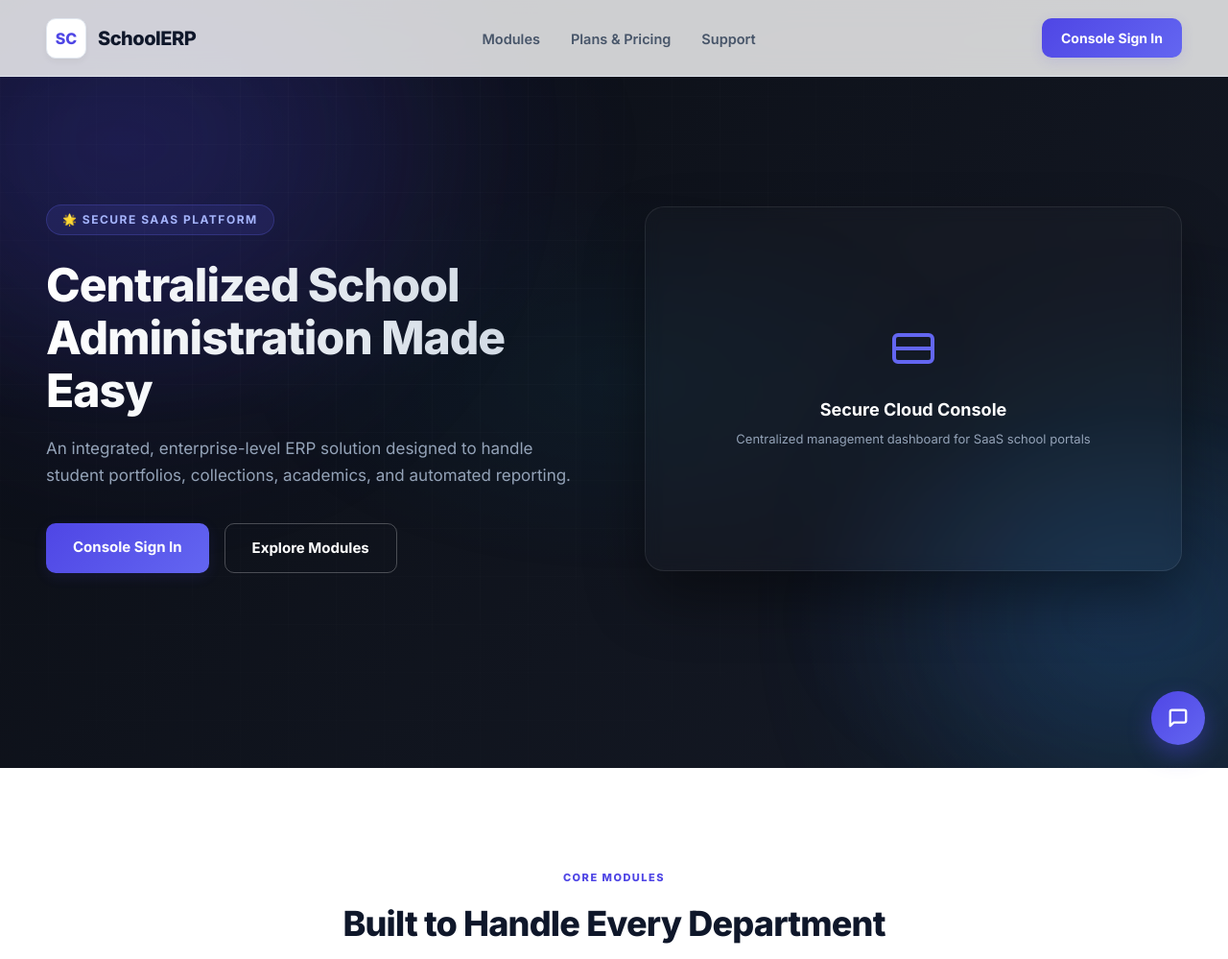
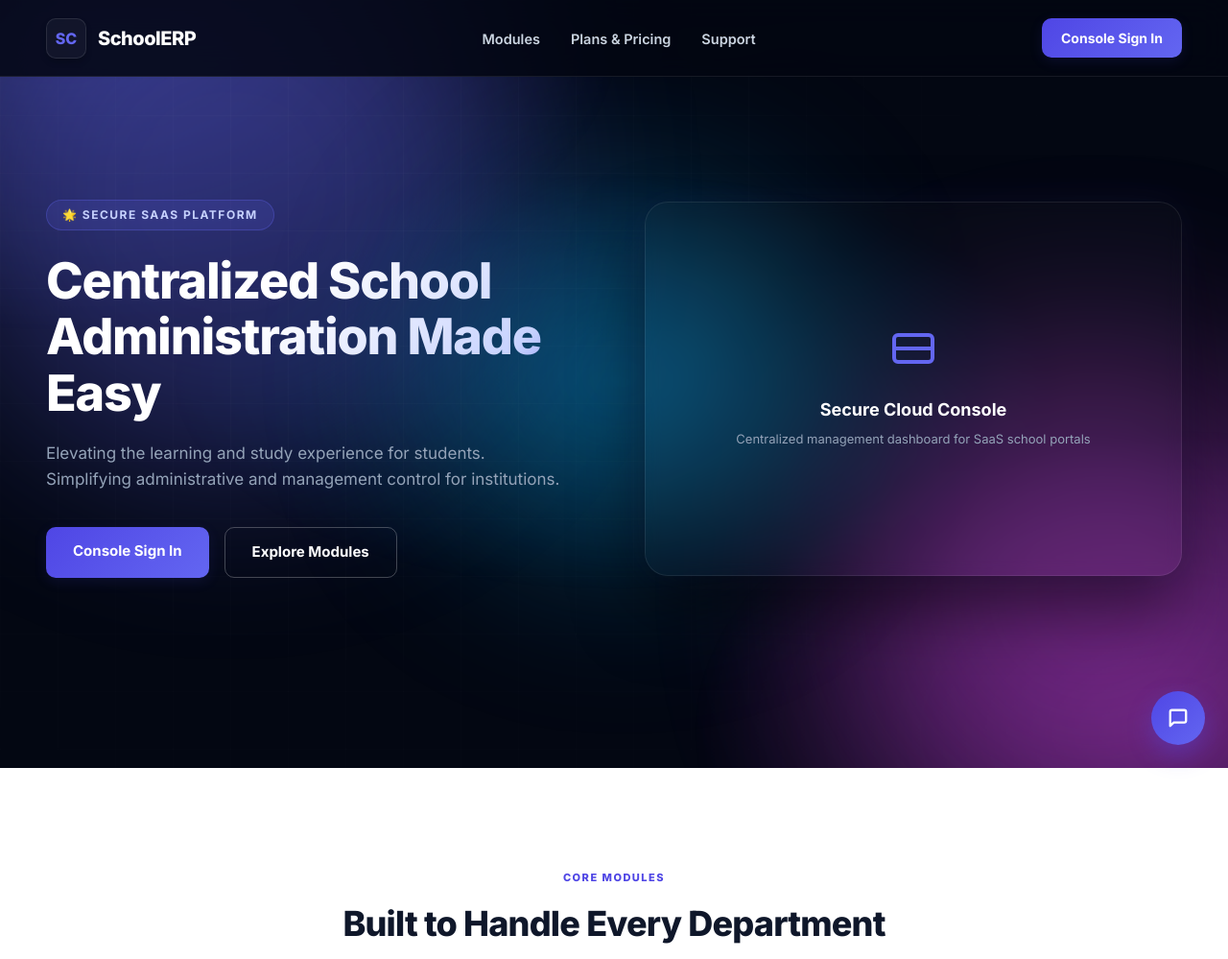
Before and after one commit to satyam0007-git/school_erp, a Django app: page /login/ in a window 1280 px wide. Shown: the top 999 px of the page at 96% size. Run offline with Django 5.2, Linux system fonts and the light colour scheme; data comes from the database, SQL or seed files in the repository; data that the repository does not hold is empty; parts of the project's set-up code (start-up, migrations or seed data) failed here and were passed over.

Commit message:
updated ui

```diff
--- a/templates/login.html
+++ b/templates/login.html
@@ -46,10 +46,10 @@ body {
   position: fixed;
   top: 0; left: 0; right: 0;
   height: 80px;
-  background: rgba(255, 255, 255, 0.8);
+  background: rgba(3, 7, 18, 0.85); /* Sleek glassmorphic dark matching space dark */
   backdrop-filter: blur(16px);
   -webkit-backdrop-filter: blur(16px);
-  border-bottom: 1px solid rgba(226, 232, 240, 0.8);
+  border-bottom: 1px solid rgba(255, 255, 255, 0.08);
   display: flex;
   align-items: center;
   justify-content: space-between;
@@ -59,8 +59,8 @@ body {
 }
 .navbar.scrolled {
   height: 70px;
-  background: rgba(255, 255, 255, 0.95);
-  box-shadow: 0 10px 30px rgba(0, 0, 0, 0.03);
+  background: rgba(3, 7, 18, 0.98);
+  box-shadow: 0 10px 30px rgba(0, 0, 0, 0.2);
 }
 .is-hidden {
   display: none !important;
@@ -70,19 +70,19 @@ body {
   align-items: center;
   gap: 12px;
   text-decoration: none;
-  color: var(--text-1);
+  color: #ffffff; /* Bright white text for brand */
 }
 .nav-logo-wrap {
   width: 42px;
   height: 42px;
   border-radius: 10px;
-  background: #ffffff;
-  border: 1px solid var(--border);
+  background: rgba(255, 255, 255, 0.04);
+  border: 1px solid rgba(255, 255, 255, 0.1);
   display: flex;
   align-items: center;
   justify-content: center;
   overflow: hidden;
-  box-shadow: 0 4px 6px rgba(0,0,0,0.04);
+  box-shadow: 0 4px 6px rgba(0,0,0,0.2);
 }
 .nav-logo-wrap img {
   width: 100%;
@@ -93,12 +93,13 @@ body {
 .nav-initials {
   font-size: 16px;
   font-weight: 800;
-  color: var(--brand);
+  color: var(--brand-light);
 }
 .nav-title {
   font-size: 20px;
   font-weight: 800;
   letter-spacing: -0.5px;
+  color: #ffffff;
 }
 .nav-links {
   display: flex;
@@ -109,12 +110,12 @@ body {
 .nav-link {
   font-size: 14.5px;
   font-weight: 600;
-  color: var(--text-2);
+  color: #cbd5e1; /* Slate 200 */
   text-decoration: none;
   transition: var(--transition);
 }
 .nav-link:hover {
-  color: var(--brand);
+  color: #ffffff; /* White on hover */
 }
 .nav-actions {
   display: flex;
@@ -155,7 +156,7 @@ body {
 .hero-section {
   position: relative;
   min-height: 100vh;
-  background: linear-gradient(135deg, #0a0d14 0%, #151a26 100%);
+  background: #030712; /* Deep space dark */
   padding: 90px 48px 80px;
   display: grid;
   grid-template-columns: 1fr 1fr;
@@ -176,28 +177,29 @@ body {
   position: absolute;
   inset: 0;
   background:
-    radial-gradient(ellipse 70% 60% at 10% 20%, rgba(79, 70, 229, 0.15) 0%, transparent 60%),
-    radial-gradient(ellipse 50% 50% at 90% 80%, rgba(99, 102, 241, 0.1) 0%, transparent 55%),
-    radial-gradient(ellipse 60% 50% at 50% 50%, rgba(14, 165, 233, 0.05) 0%, transparent 50%);
-  animation: meshAnim 15s ease-in-out infinite alternate;
+    radial-gradient(ellipse 65% 55% at 5% 5%, rgba(99, 102, 241, 0.35) 0%, transparent 70%),
+    radial-gradient(ellipse 60% 60% at 95% 95%, rgba(217, 70, 239, 0.3) 0%, transparent 65%),
+    radial-gradient(ellipse 60% 45% at 50% 50%, rgba(14, 165, 233, 0.18) 0%, transparent 60%);
+  animation: meshAnim 20s ease-in-out infinite alternate;
 }
 .hero-orb {
   position: absolute;
   border-radius: 50%;
-  filter: blur(100px);
-  opacity: 0.15;
-  animation: orbFloat 12s ease-in-out infinite alternate;
-}
-.hero-orb-1 { width: 500px; height: 500px; background: var(--brand); top: -10%; left: -10%; }
-.hero-orb-2 { width: 400px; height: 400px; background: #0ea5e9; bottom: -10%; right: -5%; animation-delay: -4s; }
+  filter: blur(95px);
+  opacity: 0.35;
+  animation: orbFloat 16s ease-in-out infinite alternate;
+}
+.hero-orb-1 { width: 580px; height: 580px; background: #6366f1; top: -10%; left: -5%; }
+.hero-orb-2 { width: 480px; height: 480px; background: #d946ef; bottom: -12%; right: -5%; animation-delay: -6s; }
+.hero-orb-3 { width: 350px; height: 350px; background: #0ea5e9; top: 30%; left: 35%; animation-delay: -3s; }
 .hero-grid-overlay {
   position: absolute;
   inset: 0;
   background-image: linear-gradient(rgba(255, 255, 255, 0.02) 1px, transparent 1px),
                     linear-gradient(90deg, rgba(255, 255, 255, 0.02) 1px, transparent 1px);
-  background-size: 50px 50px;
-  mask-image: radial-gradient(circle at 30% 30%, black, transparent 80%);
-  -webkit-mask-image: radial-gradient(circle at 30% 30%, black, transparent 80%);
+  background-size: 60px 60px;
+  mask-image: radial-gradient(circle at 30% 30%, black, transparent 85%);
+  -webkit-mask-image: radial-gradient(circle at 30% 30%, black, transparent 85%);
 }
 
 @keyframes meshAnim {
@@ -218,9 +220,9 @@ body {
   display: inline-flex;
   align-items: center;
   gap: 8px;
-  background: rgba(99, 102, 241, 0.12);
-  border: 1px solid rgba(99, 102, 241, 0.25);
-  color: #a5b4fc;
+  background: rgba(99, 102, 241, 0.15);
+  border: 1px solid rgba(99, 102, 241, 0.3);
+  color: #c7d2fe;
   font-size: 12px;
   font-weight: 700;
   text-transform: uppercase;
@@ -230,12 +232,12 @@ body {
   margin-bottom: 24px;
 }
 .hero-heading {
-  font-size: 48px;
+  font-size: 52px;
   font-weight: 800;
-  line-height: 1.15;
-  letter-spacing: -1px;
+  line-height: 1.12;
+  letter-spacing: -1.2px;
   margin-bottom: 20px;
-  background: linear-gradient(to right, #ffffff, #cbd5e1);
+  background: linear-gradient(135deg, #ffffff 40%, #c7d2fe 80%, #6366f1 100%);
   -webkit-background-clip: text;
   -webkit-text-fill-color: transparent;
 }
@@ -254,12 +256,12 @@ body {
 }
 .hero-slider-wrap {
   width: 100%;
-  height: 380px;
-  border-radius: 20px;
+  height: 390px;
+  border-radius: 24px;
   overflow: hidden;
   border: 1px solid rgba(255, 255, 255, 0.08);
   position: relative;
-  box-shadow: 0 30px 60px rgba(0,0,0,0.4);
+  box-shadow: 0 35px 70px rgba(0, 0, 0, 0.5), 0 0 40px rgba(99, 102, 241, 0.08);
 }
 .hero-slider-inner {
   position: relative;
@@ -309,13 +311,15 @@ body {
 .school-ticker-container {
   width: 100%;
   overflow: hidden;
-  background: #0b0f19; /* Deep dark background matching hero start */
-  border-bottom: 1px solid rgba(255, 255, 255, 0.05);
+  background: rgba(15, 23, 42, 0.7);
+  backdrop-filter: blur(12px);
+  -webkit-backdrop-filter: blur(12px);
+  border-bottom: 1px solid rgba(255, 255, 255, 0.08);
   padding: 14px 0;
   position: relative;
   z-index: 10;
   margin-top: 80px; /* Push it below the fixed navbar */
-  box-shadow: 0 4px 20px rgba(0, 0, 0, 0.2);
+  box-shadow: 0 4px 30px rgba(0, 0, 0, 0.15);
 }
 
 /* Gradient overlays on left and right for fade out effect */
@@ -331,11 +335,11 @@ body {
 }
 .school-ticker-container::before {
   left: 0;
-  background: linear-gradient(to right, #0b0f19 0%, transparent 100%);
+  background: linear-gradient(to right, #030712 0%, transparent 100%);
 }
 .school-ticker-container::after {
   right: 0;
-  background: linear-gradient(to left, #0b0f19 0%, transparent 100%);
+  background: linear-gradient(to left, #030712 0%, transparent 100%);
 }
 
 .school-ticker-wrapper {
@@ -354,7 +358,7 @@ body {
   align-items: center;
   gap: 12px;
   padding: 0 40px;
-  color: #94a3b8; /* Muted slate text */
+  color: #cbd5e1; /* Light slate text */
   font-size: 14.5px;
   font-weight: 600;
   text-decoration: none;
@@ -364,7 +368,7 @@ body {
 
 .school-ticker-item:hover {
   transform: translateY(-1px);
-  color: #ffffff; /* Bright white on hover */
+  color: #818cf8; /* Light Indigo on hover */
 }
 
 .school-ticker-logo {
@@ -1192,6 +1196,7 @@ body {
       <div class="hero-bg-mesh"></div>
       <div class="hero-orb hero-orb-1"></div>
       <div class="hero-orb hero-orb-2"></div>
+      <div class="hero-orb hero-orb-3"></div>
       <div class="hero-grid-overlay"></div>
     </div>
 
@@ -1203,13 +1208,13 @@ body {
         {% if settings.organization_address %}
           "{{ settings.organization_address }}"
         {% else %}
-          An integrated, enterprise-level ERP solution designed to handle student portfolios, collections, academics, and automated reporting.
+          Elevating the learning and study experience for students.<br>Simplifying administrative and management control for institutions.
         {% endif %}
       </p>
 
       <div style="display: flex; gap: 16px; margin-top: 12px; flex-wrap: wrap;">
         <a href="javascript:void(0)" onclick="openLoginModal(event)" class="nav-btn nav-btn-primary" style="padding: 14px 28px; font-size: 15px;">Console Sign In</a>
-        <a href="#features" class="nav-btn nav-btn-secondary" style="padding: 14px 28px; font-size: 15px; color: #fff; border-color: rgba(255,255,255,0.25);">Explore Modules</a>
+        <a href="#features" class="nav-btn nav-btn-secondary" style="padding: 14px 28px; font-size: 15px; color: #ffffff; border-color: rgba(255,255,255,0.25);">Explore Modules</a>
       </div>
     </div>
 
```
Also changed, not shown: 1 other file.
